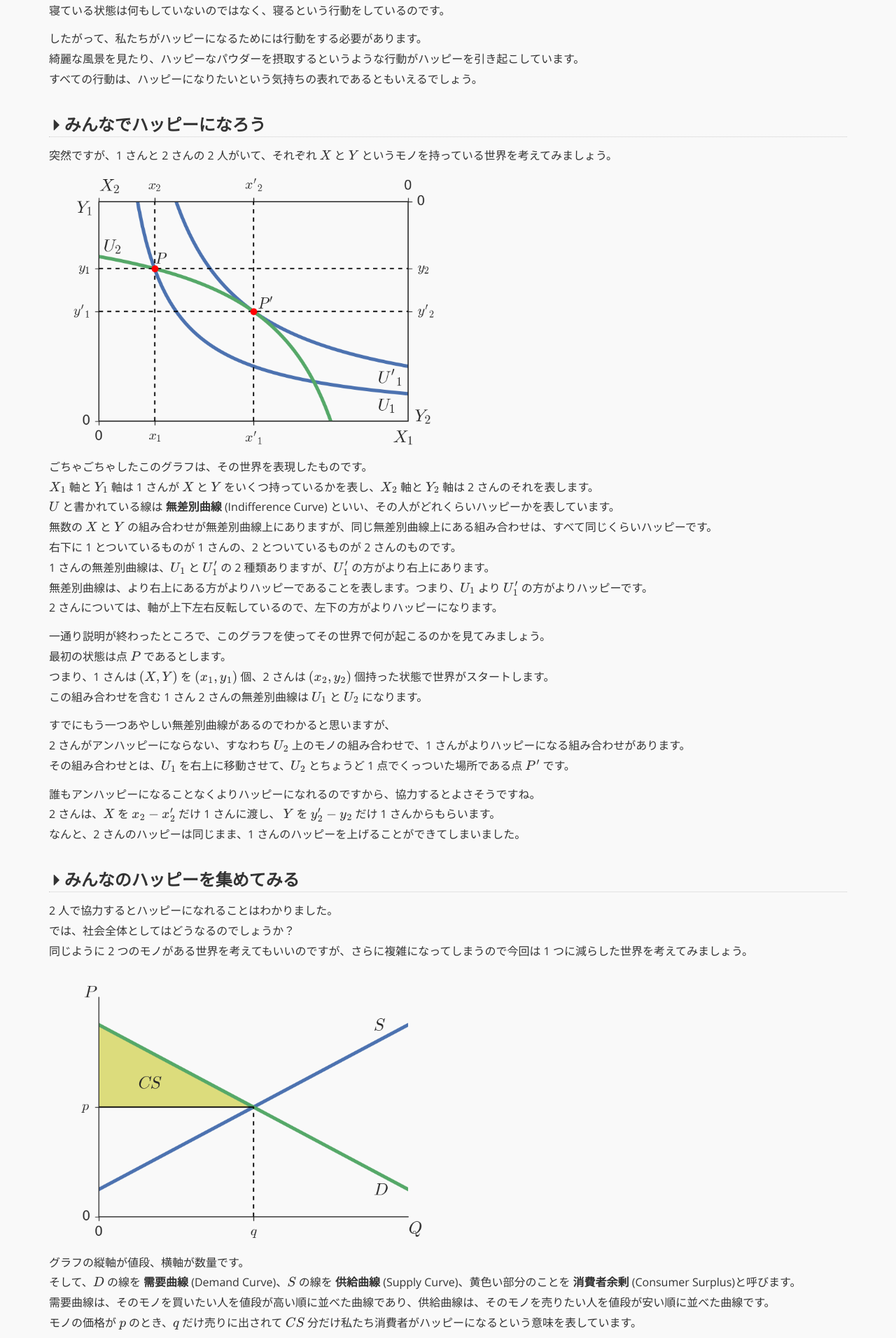
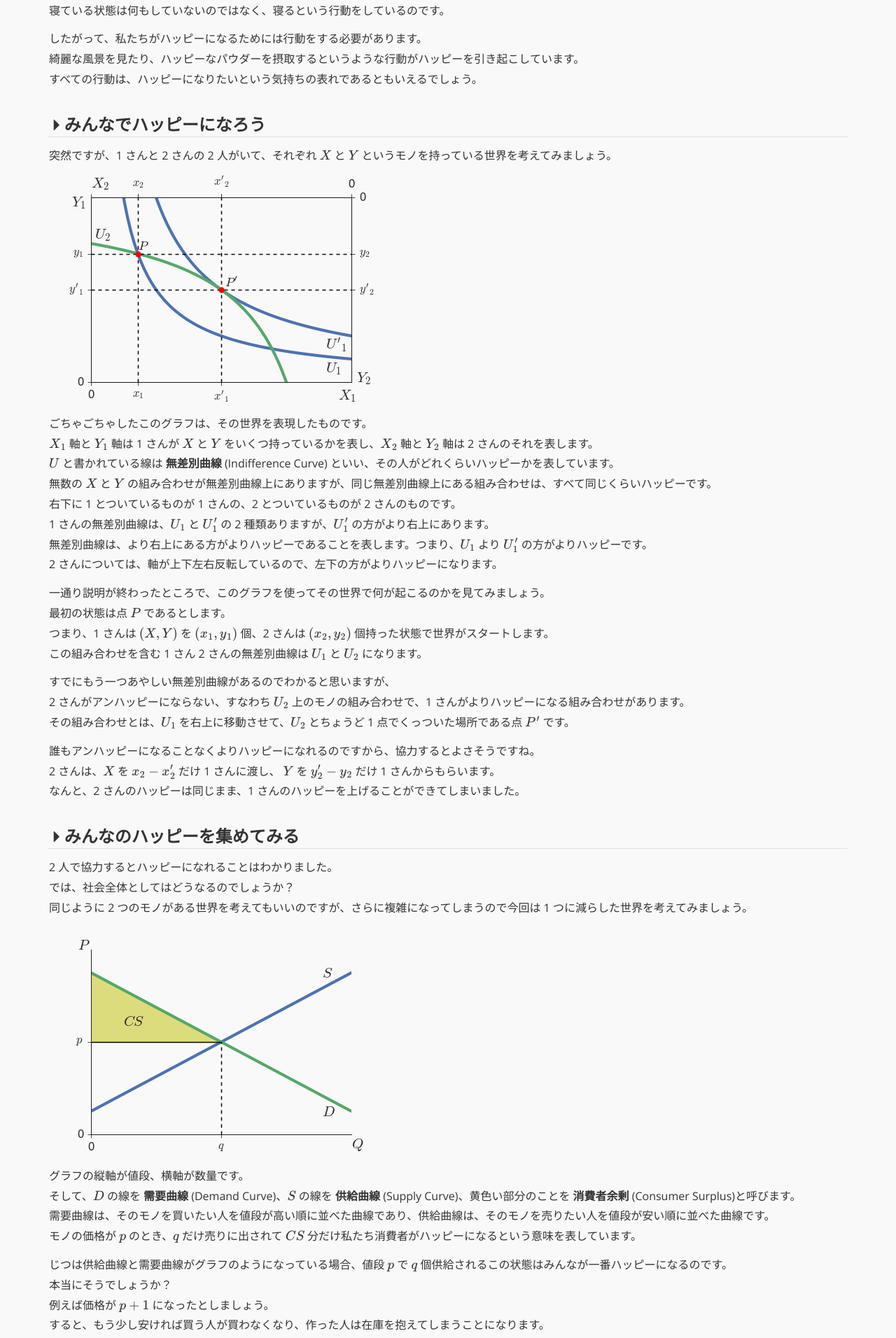
Before and after one commit to ryoi432/ccs, a Jekyll site: the page built from _posts/2016-12-08-ccsadventcalendar2016.md, in a window 1280 px wide. Shown: the part 1356-3268 px from the top of the page at 70% size. Built offline with Jekyll 4.4.1, drawn with Linux system fonts in a browser that asks for light colours; formulas are drawn with MathJax 3; comment, search, counter and statistics services are not loaded.

Commit message:
Modify style of post

```diff
--- a/_posts/2016-12-08-ccsadventcalendar2016.md
+++ b/_posts/2016-12-08-ccsadventcalendar2016.md
@@ -48,7 +48,7 @@ moddate: 2016-12-09 00:03:44 +0900
 
 突然ですが、1 さんと 2 さんの 2 人がいて、それぞれ $$X$$ と $$Y$$ というモノを持っている世界を考えてみましょう。
 
-![]({{site.baseurl}}/assets/posts/2016/12/08/graph3.png){:height="50%" width="50%"}
+![]({{site.baseurl}}/assets/posts/2016/12/08/graph3.png){:.img-responsive}
 
 ごちゃごちゃしたこのグラフは、その世界を表現したものです。
 $$X_1$$ 軸と $$Y_1$$ 軸は 1 さんが $$X$$ と $$Y$$ をいくつ持っているかを表し、$$X_2$$ 軸と $$Y_2$$ 軸は 2 さんのそれを表します。
@@ -78,7 +78,7 @@ $$U$$ と書かれている線は **無差別曲線** (Indifference Curve) と
 では、社会全体としてはどうなるのでしょうか？
 同じように 2 つのモノがある世界を考えてもいいのですが、さらに複雑になってしまうので今回は 1 つに減らした世界を考えてみましょう。
 
-![]({{site.baseurl}}/assets/posts/2016/12/08/graph2.png){:height="50%" width="50%"}
+![]({{site.baseurl}}/assets/posts/2016/12/08/graph2.png){:.img-responsive}
 
 グラフの縦軸が値段、横軸が数量です。
 そして、$$D$$ の線を **需要曲線** (Demand Curve)、$$S$$ の線を **供給曲線** (Supply Curve)、黄色い部分のことを **消費者余剰** (Consumer Surplus)と呼びます。
```
Also changed, not shown: assets/posts/2016/12/08/graph2.png, assets/posts/2016/12/08/graph3.png, 1 other file.
